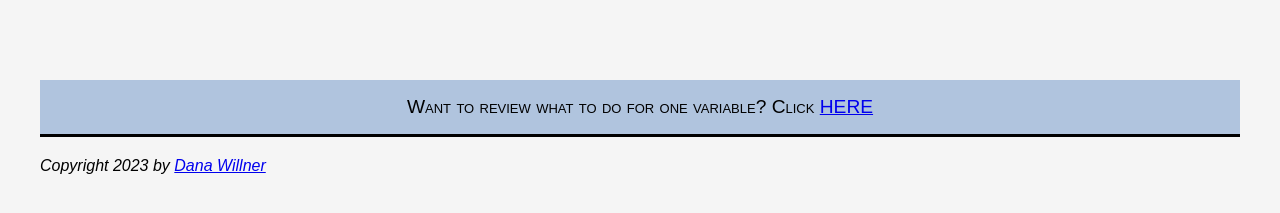
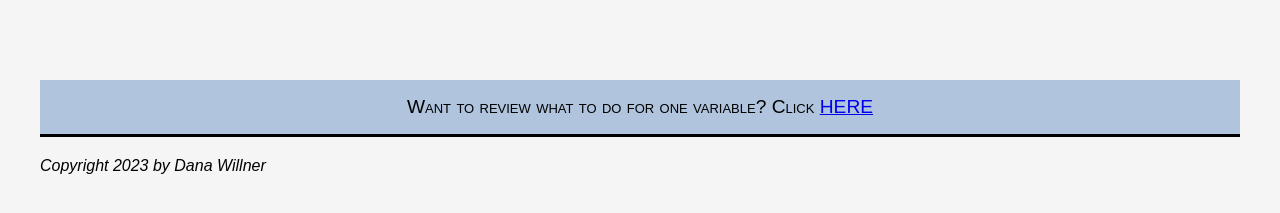
Before and after one commit to dw67281/dataviz, a plain HTML site: page categorical_two.html in a window 1280 px wide. Shown: the part 1577-1790 px from the top of the page. Drawn offline with Linux system fonts and the light colour scheme.

Commit message:
Update categorical_two.html

```diff
--- a/categorical_two.html
+++ b/categorical_two.html
@@ -91,7 +91,7 @@
             <p class="navhelper">Want to review what to do for one variable? Click <a
                     href="categorical_one.html">HERE</a>
             </p>
-            <address>Copyright 2023 by <a href='mailto:dlwillner0001@vccs.edu'>Dana Willner</a></address>
+            <address>Copyright 2023 by Dana Willner</address>
         </footer>
     </body>
 
```
